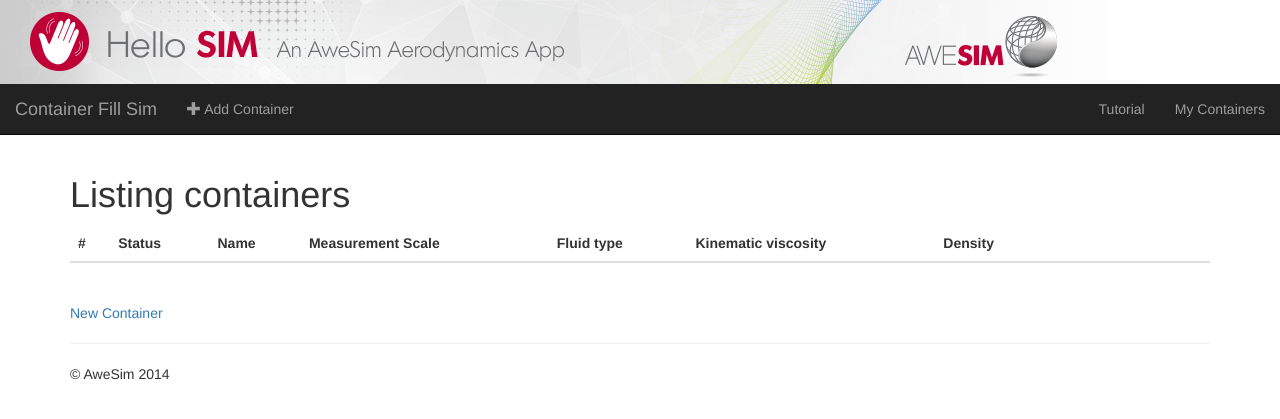
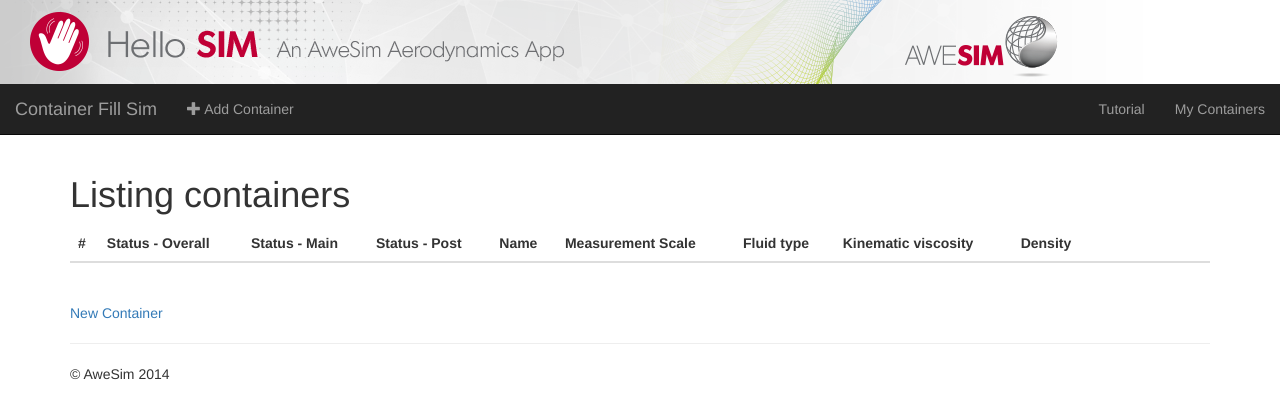
Before and after one commit to AriettaZ/containerfillsim, a Rails app: page / in a window 1280 px wide. Shown: the top 419 px of the page. Run offline with Rails 7, Linux system fonts and the light colour scheme; data that the repository does not hold is empty; style sheets or scripts are compiled from the project's sources; parts of the project's set-up code (start-up, migrations or seed data) failed here and were passed over; some libraries are stand-ins or nearby versions.

Commit message:
update status label example
show example of showing the status for each job
along side the overall status of the simulation
using an updated helper method which now
handles nil as an argument

```diff
--- a/app/views/containers/index.html.erb
+++ b/app/views/containers/index.html.erb
@@ -4,7 +4,9 @@
   <thead>
     <tr>
       <th>#</th>
-      <th>Status</th>
+      <th>Status - Overall</th>
+      <th>Status - Main</th>
+      <th>Status - Post</th>
       <th>Name</th>
       <th>Measurement Scale</th>
       <th>Fluid type</th>
@@ -24,6 +26,8 @@
       <tr>
         <td><%= container.id %></td>
         <td><%= job_status_label(container) %></td>
+        <td><%= job_status_label(container.jobs.first) %></td>
+        <td><%= job_status_label(container.jobs.last) %></td>
         <td><%= container.name %></td>
         <td><%= container.measurement_scale_name %></td>
         <td><%= container.fluid_type %></td>
```
Also changed, not shown: app/helpers/containers_helper.rb (+13 -8 lines), Gemfile, Gemfile.lock.
